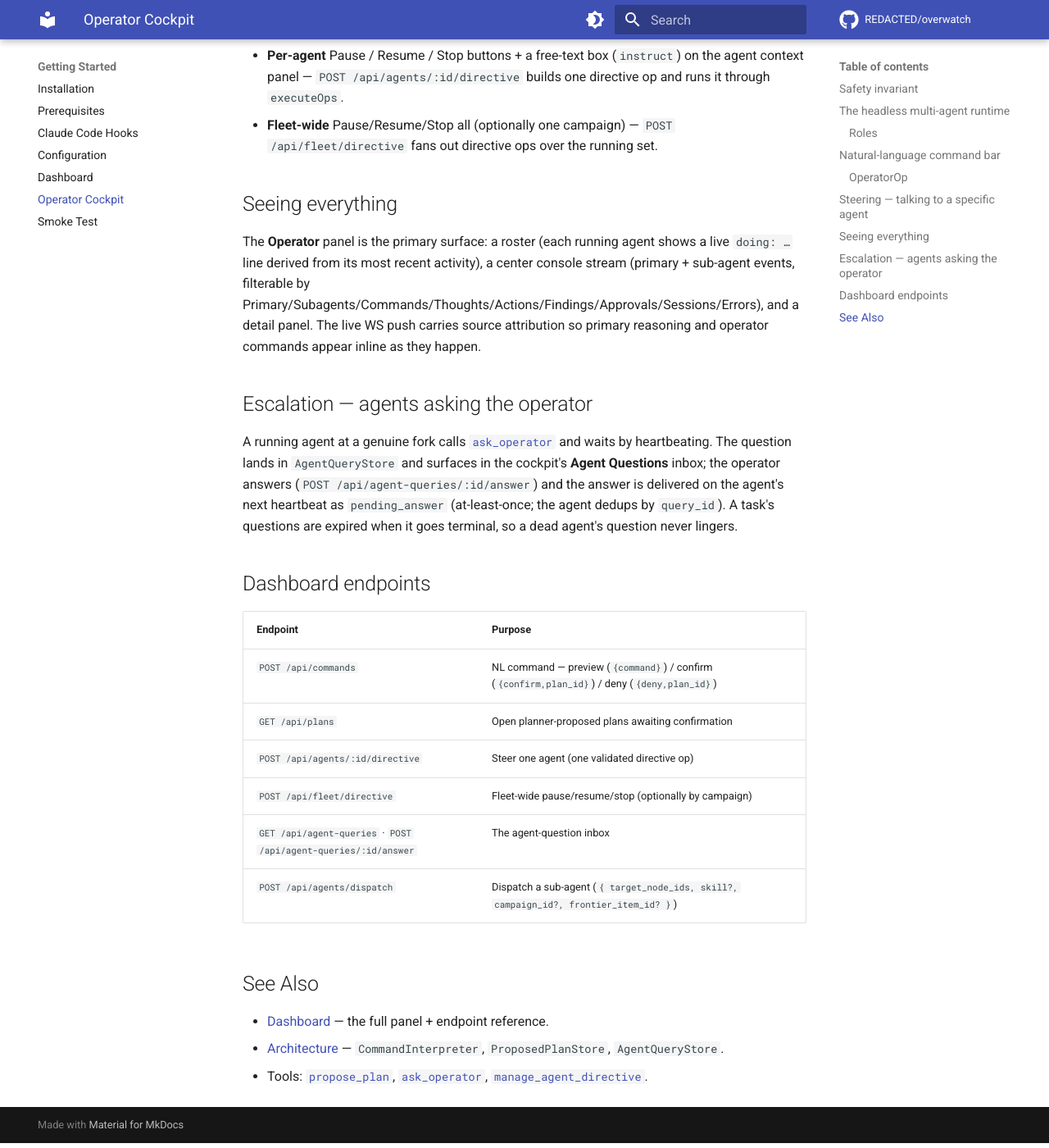
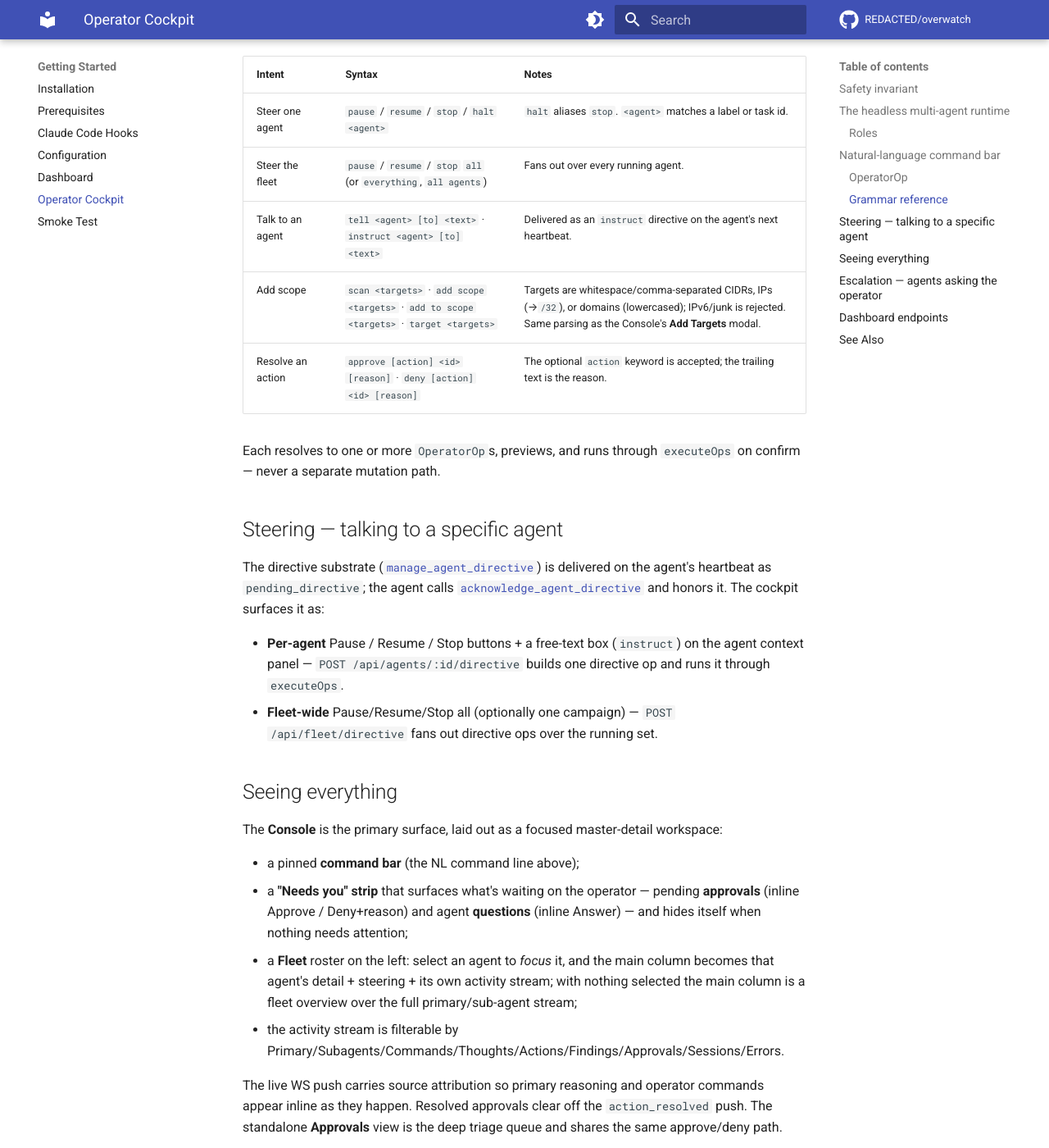
Before and after one commit to professor-moody/overwatch, an MkDocs documentation site: the page built from docs/operator-cockpit.md, in a window 1280 px wide and 1400 px high, scrolled down 2127 px. Shown: the whole window at 82% size. Built offline with MkDocs 1.6.1 and Material for MkDocs 9.7.7, drawn with Linux system fonts in a browser that asks for light colours; comment, search, counter and statistics services are not loaded; some of the changed text lies outside the part shown.

Commit message:
Phase 4d: cockpit usage docs + console-first label re-sync (#14)
Document the redesigned operator console and bring the prompt/AGENTS/docs label
triad in line with the console-first IA shipped in 4a–4c.

- docs/playbook/cockpit-walkthrough.md (new): the day-to-day Console loop —
  add targets, dispatch, steer/talk, approve & answer inline, investigate and
  return. Linked from the playbook index + mkdocs nav.
- operator-cockpit.md: rewrote the "Seeing everything" section for the
  master-detail Console (Fleet spine, "Needs you" strip, inline approvals);
  added a command-grammar reference table sourced verbatim from
  command-interpreter.ts (pause/resume/stop/halt, fleet all, tell/instruct,
  scan/add-scope/target, approve/deny); added the scope-preview/approve
  endpoints.
- dashboard.md: rewrote the Operator Console section for the console-first IA +
  a new Add Targets subsection (paste → preview → confirm → frontier hand-off);
  added the scope/approve endpoints; refreshed the panel list.
- prompt-generator.ts + AGENTS.md: the runtime "Dashboard tabs" line and the
  AGENTS dashboard overview now describe the Console/Investigate/Manage groups,
  Console-as-home, inline Approvals (was "Actions"), Fleet, and Add Targets.

Re-synced via a doc-accuracy review against the source (Sidebar NAV_GROUPS,
command-interpreter regexes, the registered routes, the 'c' shortcut), which
caught and fixed a missing Smoke entry in the Manage group. mkdocs build
--strict clean.

Co-authored-by: professor-moody <keys@nimbus.lan>

```diff
--- a/docs/operator-cockpit.md
+++ b/docs/operator-cockpit.md
@@ -1,6 +1,6 @@
 # Operator Cockpit
 
-Overwatch is operated as a **multi-agent cockpit**: a human operator drives a primary reasoning model, dispatches headless sub-agents, steers and talks to them, and watches everything live from the dashboard's **Operator** panel. This page explains the runtime and the operator surfaces.
+Overwatch is operated as a **multi-agent cockpit**: a human operator drives a primary reasoning model, dispatches headless sub-agents, steers and talks to them, and watches everything live from the dashboard's **Console** (the home of a console-first IA — see [Dashboard](dashboard.md#operator-console-cockpit)). This page explains the runtime and the operator surfaces.
 
 ## Safety invariant
 
@@ -39,6 +39,20 @@ The operator types plain English in the cockpit; `POST /api/commands` is a **two
 
 `ProposedPlanStore` (engine-owned, in-memory, 10-min TTL) is the hand-off between the `propose_plan` tool and the dashboard confirm path. `propose_plan` rejects a plan if **any** op fails to resolve, so a confirmed plan can never silently no-op.
 
+### Grammar reference {#grammar}
+
+The deterministic fast-path (`interpretCommand`) recognizes these verbs (case-insensitive). Anything else falls through to the planner. The same grammar backs the command bar and the typed-command surfaces.
+
+| Intent | Syntax | Notes |
+|--------|--------|-------|
+| Steer one agent | `pause` / `resume` / `stop` / `halt` `<agent>` | `halt` aliases `stop`. `<agent>` matches a label or task id. |
+| Steer the fleet | `pause` / `resume` / `stop` `all` (or `everything`, `all agents`) | Fans out over every running agent. |
+| Talk to an agent | `tell <agent> [to] <text>` · `instruct <agent> [to] <text>` | Delivered as an `instruct` directive on the agent's next heartbeat. |
+| Add scope | `scan <targets>` · `add scope <targets>` · `add to scope <targets>` · `target <targets>` | Targets are whitespace/comma-separated CIDRs, IPs (→`/32`), or domains (lowercased); IPv6/junk is rejected. Same parsing as the Console's **Add Targets** modal. |
+| Resolve an action | `approve [action] <id> [reason]` · `deny [action] <id> [reason]` | The optional `action` keyword is accepted; the trailing text is the reason. |
+
+Each resolves to one or more `OperatorOp`s, previews, and runs through `executeOps` on confirm — never a separate mutation path.
+
 ## Steering — talking to a specific agent {#steering}
 
 The directive substrate ([`manage_agent_directive`](tools/manage-agent-directive.md)) is delivered on the agent's heartbeat as `pending_directive`; the agent calls [`acknowledge_agent_directive`](tools/acknowledge-agent-directive.md) and honors it. The cockpit surfaces it as:
@@ -48,7 +62,14 @@ The directive substrate ([`manage_agent_directive`](tools/manage-agent-directive
 
 ## Seeing everything
 
-The **Operator** panel is the primary surface: a roster (each running agent shows a live `doing: …` line derived from its most recent activity), a center console stream (primary + sub-agent events, filterable by Primary/Subagents/Commands/Thoughts/Actions/Findings/Approvals/Sessions/Errors), and a detail panel. The live WS push carries source attribution so primary reasoning and operator commands appear inline as they happen.
+The **Console** is the primary surface, laid out as a focused master-detail workspace:
+
+- a pinned **command bar** (the NL command line above);
+- a **"Needs you" strip** that surfaces what's waiting on the operator — pending **approvals** (inline Approve / Deny+reason) and agent **questions** (inline Answer) — and hides itself when nothing needs attention;
+- a **Fleet** roster on the left: select an agent to *focus* it, and the main column becomes that agent's detail + steering + its own activity stream; with nothing selected the main column is a fleet overview over the full primary/sub-agent stream;
+- the activity stream is filterable by Primary/Subagents/Commands/Thoughts/Actions/Findings/Approvals/Sessions/Errors.
+
+The live WS push carries source attribution so primary reasoning and operator commands appear inline as they happen. Resolved approvals clear off the `action_resolved` push. The standalone **Approvals** view is the deep triage queue and shares the same approve/deny path.
 
 ## Escalation — agents asking the operator {#escalation}
 
@@ -63,6 +84,8 @@ A running agent at a genuine fork calls [`ask_operator`](tools/ask-operator.md)
 | `POST /api/agents/:id/directive` | Steer one agent (one validated directive op) |
 | `POST /api/fleet/directive` | Fleet-wide pause/resume/stop (optionally by campaign) |
 | `GET /api/agent-queries` · `POST /api/agent-queries/:id/answer` | The agent-question inbox |
+| `POST /api/actions/:id/approve` · `POST /api/actions/:id/deny` | Resolve a pending action inline (canonical `resolveApprovalRequest`) |
+| `POST /api/config/scope/preview` · `PATCH /api/config/scope` | Add Targets — read-only impact dry-run, then apply via `updateScope` |
 | `POST /api/agents/dispatch` | Dispatch a sub-agent (`{ target_node_ids, skill?, campaign_id?, frontier_item_id? }`) |
 
 ## See Also
--- a/mkdocs.yml
+++ b/mkdocs.yml
@@ -154,6 +154,7 @@ nav:
     - "Featured: Kerberoasting": skills/featured.md
   - Operator Playbook:
     - playbook/index.md
+    - Cockpit Walkthrough: playbook/cockpit-walkthrough.md
     - End-to-End Walkthrough: playbook/walkthrough.md
     - GOAD AD Lab: playbook/goad-lab.md
     - HTB / Single Host: playbook/htb-single.md
```
Also changed, not shown: AGENTS.md (+3 -2 lines), docs/dashboard.md (+25 -2 lines), docs/playbook/cockpit-walkthrough.md (added, +65 -0 lines), docs/playbook/index.md (+2 -0 lines), 1 other file.
